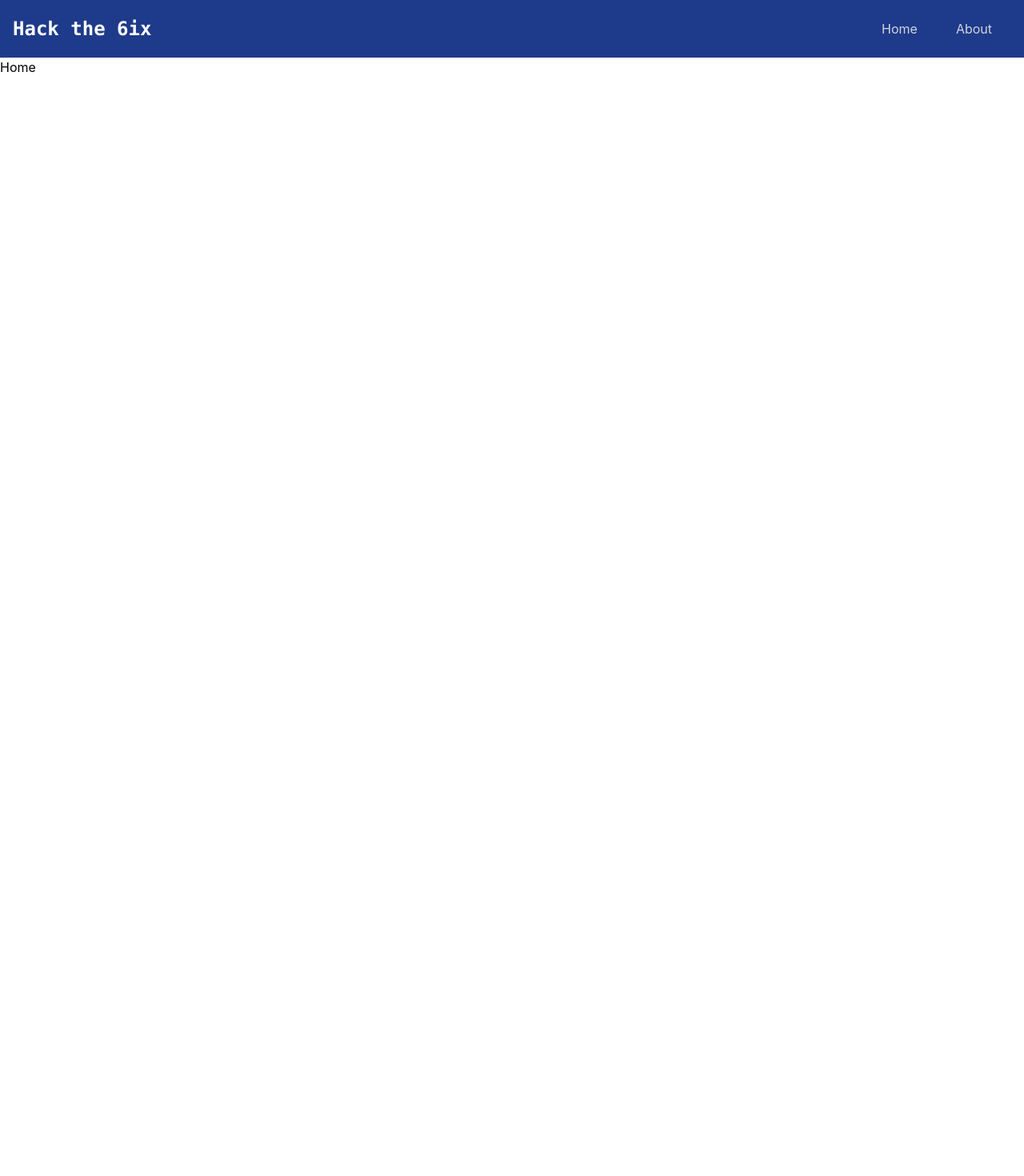
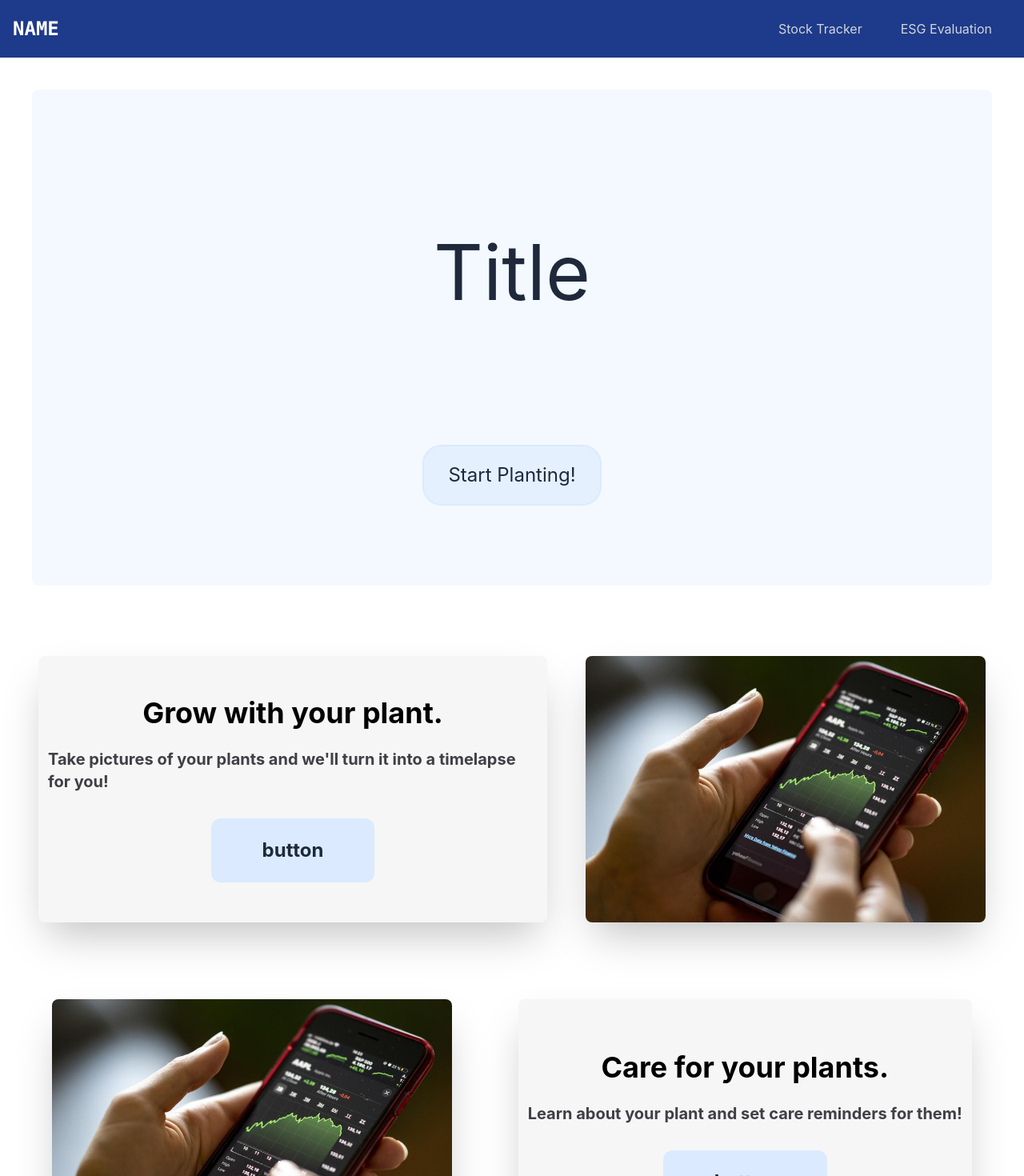
Before and after one commit to stephen-ics/Hack-The-6ix, a React (Create React App) app: page / in a window 1280 px wide. Shown: the top 1470 px of the page at 80% size. Before the commit the page ends 800 px from the top, so only its background shows below. Built offline with nearby package versions, Linux system fonts and the light colour scheme.

Commit message:
homepage

```diff
--- /dev/null
+++ b/src/components/HomeSection.js
@@ -0,0 +1,48 @@
+
+
+import { motion } from "framer-motion";
+import { classNames } from "../lib/cssTools";
+
+const PageSection = ({
+    title,
+    description,
+    subtitle,
+    buttonLabel,
+    image,
+    reversed,
+}) => {
+    return (
+        <section
+            className={classNames(
+                "p-12 gap-12 flex justify-around flex-col",
+                (reversed ? "md:flex-row-reverse" : "md:flex-row"),
+        )}
+        >
+            <div className="rounded-lg flex items-center shadow-2xl" style={{backgroundColor: "rgba(225, 225, 225, 0.3)"}}>
+                {/* Text container within parent div */}
+                <div className="mx-3 flex items-center flex-col">
+                    <h1 className="text-4xl font-bold">{title}</h1>
+                    <h3 className="text-xl mt-6 font-bold text-zinc-700">
+                        {subtitle}
+                    </h3>
+                    <p className="text-zinc-900 text-md">{description}</p>
+                    <motion.button
+                        whileHover={{scale:1.1}}
+                        whileTap={{scale:0.9}}
+                        className='p-6 mt-8 rounded-xl px-16 text-2xl text-slate-800 font-bold bg-blue-100'>{buttonLabel}</motion.button>
+                </div>
+            </div>
+            <motion.button
+                whileHover={{scale:1.05}}
+                whileTap={{scalle:0.95}}>
+                    <img
+                        src={image}
+                        alt={title}
+                        className="max-w-[500px] shadow-2xl rounded-lg"
+                    />
+            </motion.button>
+        </section>
+    );
+};
+
+export default PageSection;
--- a/src/components/Navbar.js
+++ b/src/components/Navbar.js
@@ -11,15 +11,15 @@ import {
 
 const links = [
    {
-       name: "Home",
+       name: "Stock Tracker",
        link: "/",
-       id: "home",
+       id: "tracker",
        priority: false
    },
    {
-       name: "About",
+       name: "ESG Evaluation",
        link: "/about",
-       id: "about",
+       id: "esg",
        priority: false
    },
    /*
@@ -42,7 +42,7 @@ const Navbar = () => {
                <div className="flex justify-between items-center">
                    <Link className="flex flex-row items-center gap-4 font-bold text-xl text-teal" to="/">
                        {/* <img src="" alt="Logo" width={29} height={42} /> */}
-                       <h2 className="text-2xl text-white font-mono">Hack the 6ix</h2>
+                       <h2 className="text-2xl text-white font-mono">NAME</h2>
                    </Link>
 
                    <button
--- /dev/null
+++ b/src/lib/cssTools.js
@@ -0,0 +1 @@
+export const classNames = (...classes) => classes.join(" ")
--- a/src/pages/Home.js
+++ b/src/pages/Home.js
@@ -1,9 +1,37 @@
+
 import React from 'react'
+import { Link } from 'react-router-dom'
+import { motion } from 'framer-motion'
+import { classNames } from "../lib/cssTools";
+
+
+import HomeSection from '../components/HomeSection'
+import Grass from '../images/Grass.jpeg'
+
 
 const Home = () => {
   return (
-    <div>Home</div>
+    <div>
+      <div className="bg-blue-100/[0.3] h-full pb-20 m-10 rounded-lg flex flex-col items-center">
+        <div className='flex flex-coll justify-center items-center h-full'>
+          <h1 className='mt-40 text-8xl p-5 text-slate-800 text-center'>Title</h1>
+        </div>
+        <div className='p-5 px-10'>
+          <Link to='/search'>
+            <motion.button className="w-56 text-2xl text-slate-800 mt-32 rounded-3xl p-5 bg-blue-200/[.3] border-blue-100 border-solid border-2"
+            whileHover={{scale:1.1}}
+            whileTap={{scale:0.9}}>
+              Start Planting!
+            </motion.button>
+          </Link>
+        </div>
+      </div>
+      <HomeSection title="Grow with your plant." buttonLabel="button" subtitle="Take pictures of your plants and we'll turn it into a timelapse for you!" image={Grass} reversed={false}/>
+      <HomeSection title="Care for your plants." buttonLabel="button" subtitle="Learn about your plant and set care reminders for them!" image={Grass} reversed={true}/>
+    </div>
+
   )
 }
 
+
 export default Home
```
Also changed, not shown: src/images/Grass.jpeg (added).
